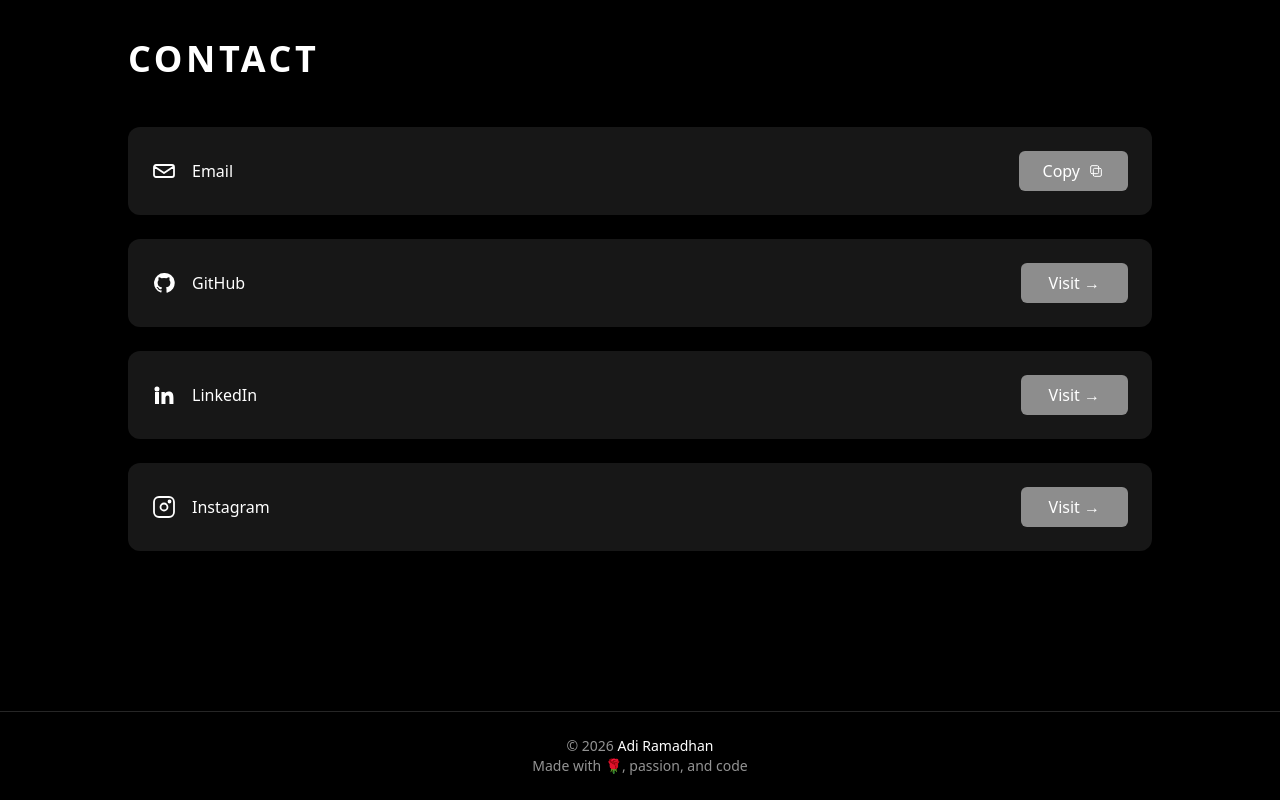
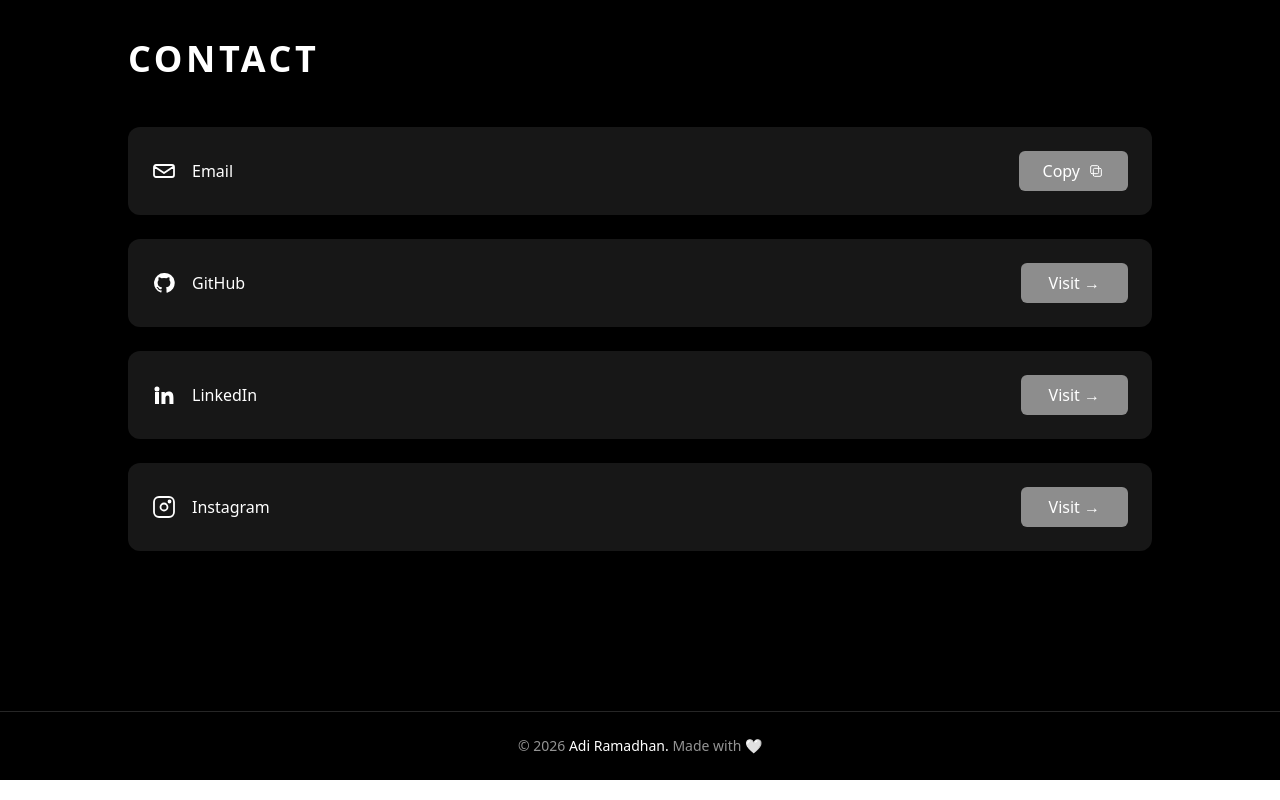
Before and after one commit to adiramadhan76/my-web-portfolio, a React (Vite) app: page / in a window 1280 px wide. Shown: the part 2275-3075 px from the top of the page. Built offline with nearby package versions, Linux system fonts and the light colour scheme; a web font is replaced by a local one.

Commit message:
Refactor Contact component for improved structure

```diff
--- a/src/Contact.jsx
+++ b/src/Contact.jsx
@@ -202,8 +202,7 @@ function Contact() {
 
       {/* FOOTER */}
       <footer className="bg-black border-t border-neutral-800 py-6 text-center">
-        <p className="text-sm text-[#939393]">&copy; 2026 <span className="text-white font-medium">Adi Ramadhan</span></p>
-        <p className="text-sm text-[#939393]">Made with 🌹, passion, and code</p>
+        <p className="text-sm text-[#939393]">&copy; 2026 <span className="text-white font-medium">Adi Ramadhan.</span> Made with 🤍</p>
       </footer>
     </>
   );
```
